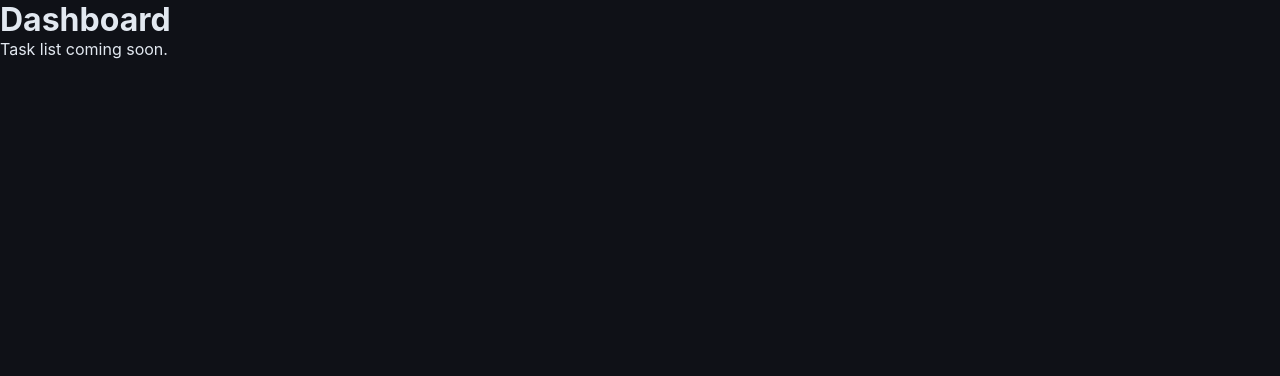
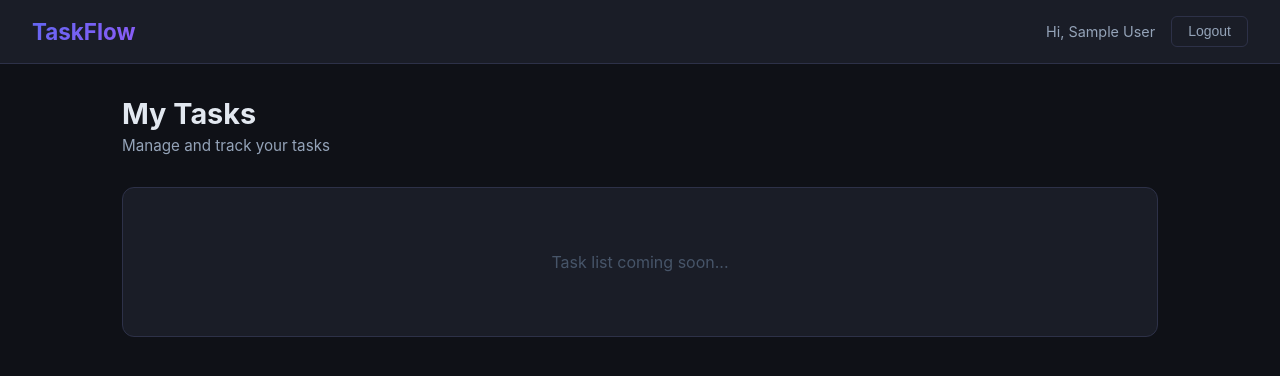
Before and after one commit to Munimbaig024/MERN-Task-Management-App, a React (Vite) app in the folder client/: page /dashboard in a window 1280 px wide. Shown: the top 376 px of the page. Built offline with nearby package versions, Linux system fonts and the light colour scheme; sample sign-in values are in the browser's storage.

Commit message:
feat: add dashboard layout and protected route wrapper

```diff
--- a/client/src/App.jsx
+++ b/client/src/App.jsx
@@ -3,6 +3,7 @@ import { BrowserRouter as Router, Routes, Route, Navigate } from 'react-router-d
 import Login from './pages/Login';
 import Register from './pages/Register';
 import Dashboard from './pages/Dashboard';
+import ProtectedRoute from './components/ProtectedRoute';
 
 function App() {
   return (
@@ -11,7 +12,14 @@ function App() {
         <Route path="/" element={<Navigate to="/dashboard" replace />} />
         <Route path="/login" element={<Login />} />
         <Route path="/register" element={<Register />} />
-        <Route path="/dashboard" element={<Dashboard />} />
+        <Route
+          path="/dashboard"
+          element={
+            <ProtectedRoute>
+              <Dashboard />
+            </ProtectedRoute>
+          }
+        />
       </Routes>
     </Router>
   );
--- /dev/null
+++ b/client/src/components/Navbar.jsx
@@ -0,0 +1,32 @@
+import React from 'react';
+import { Link, useNavigate } from 'react-router-dom';
+import { useAuth } from '../context/AuthContext';
+import toast from 'react-hot-toast';
+
+function Navbar() {
+  const { user, logout } = useAuth();
+  const navigate = useNavigate();
+
+  const handleLogout = () => {
+    logout();
+    toast.success('Logged out successfully');
+    navigate('/login');
+  };
+
+  return (
+    <nav className="navbar">
+      <div className="navbar-brand">
+        <Link to="/dashboard">TaskFlow</Link>
+      </div>
+
+      <div className="navbar-user">
+        {user && <span className="navbar-greeting">Hi, {user.name}</span>}
+        <button className="btn-logout" onClick={handleLogout}>
+          Logout
+        </button>
+      </div>
+    </nav>
+  );
+}
+
+export default Navbar;
--- /dev/null
+++ b/client/src/components/ProtectedRoute.jsx
@@ -0,0 +1,20 @@
+import React from 'react';
+import { Navigate } from 'react-router-dom';
+import { useAuth } from '../context/AuthContext';
+
+function ProtectedRoute({ children }) {
+  const { isAuthenticated, loading } = useAuth();
+
+  // Wait until auth state is rehydrated from localStorage
+  if (loading) {
+    return <div className="loading-screen">Loading...</div>;
+  }
+
+  if (!isAuthenticated) {
+    return <Navigate to="/login" replace />;
+  }
+
+  return children;
+}
+
+export default ProtectedRoute;
--- a/client/src/index.css
+++ b/client/src/index.css
@@ -131,3 +131,107 @@ body {
 .auth-footer a:hover {
   text-decoration: underline;
 }
+
+/* Navbar */
+.navbar {
+  display: flex;
+  align-items: center;
+  justify-content: space-between;
+  padding: 1rem 2rem;
+  background: #1a1d27;
+  border-bottom: 1px solid #2d3148;
+  position: sticky;
+  top: 0;
+  z-index: 100;
+}
+
+.navbar-brand a {
+  font-size: 1.4rem;
+  font-weight: 700;
+  background: linear-gradient(135deg, #6366f1, #8b5cf6);
+  -webkit-background-clip: text;
+  -webkit-text-fill-color: transparent;
+  background-clip: text;
+  text-decoration: none;
+}
+
+.navbar-user {
+  display: flex;
+  align-items: center;
+  gap: 1rem;
+}
+
+.navbar-greeting {
+  color: #94a3b8;
+  font-size: 0.9rem;
+}
+
+.btn-logout {
+  background: transparent;
+  border: 1px solid #2d3148;
+  color: #94a3b8;
+  padding: 0.4rem 1rem;
+  border-radius: 6px;
+  cursor: pointer;
+  font-size: 0.875rem;
+  transition: border-color 0.2s, color 0.2s;
+}
+
+.btn-logout:hover {
+  border-color: #6366f1;
+  color: #e2e8f0;
+}
+
+/* Dashboard */
+.dashboard-wrapper {
+  min-height: 100vh;
+  display: flex;
+  flex-direction: column;
+}
+
+.dashboard-main {
+  flex: 1;
+  padding: 2rem;
+  max-width: 1100px;
+  width: 100%;
+  margin: 0 auto;
+}
+
+.dashboard-header {
+  margin-bottom: 2rem;
+}
+
+.dashboard-header h1 {
+  font-size: 1.8rem;
+  font-weight: 700;
+  color: #e2e8f0;
+}
+
+.dashboard-subtitle {
+  color: #94a3b8;
+  margin-top: 0.3rem;
+  font-size: 0.95rem;
+}
+
+.dashboard-content {
+  background: #1a1d27;
+  border: 1px solid #2d3148;
+  border-radius: 12px;
+  padding: 2rem;
+}
+
+.placeholder-text {
+  color: #475569;
+  text-align: center;
+  padding: 2rem 0;
+}
+
+/* Loading screen */
+.loading-screen {
+  min-height: 100vh;
+  display: flex;
+  align-items: center;
+  justify-content: center;
+  color: #94a3b8;
+  font-size: 1rem;
+}
--- a/client/src/pages/Dashboard.jsx
+++ b/client/src/pages/Dashboard.jsx
@@ -1,10 +1,19 @@
 import React from 'react';
+import Navbar from '../components/Navbar';
 
 function Dashboard() {
   return (
-    <div className="page-container">
-      <h1>Dashboard</h1>
-      <p>Task list coming soon.</p>
+    <div className="dashboard-wrapper">
+      <Navbar />
+      <main className="dashboard-main">
+        <div className="dashboard-header">
+          <h1>My Tasks</h1>
+          <p className="dashboard-subtitle">Manage and track your tasks</p>
+        </div>
+        <div className="dashboard-content">
+          <p className="placeholder-text">Task list coming soon...</p>
+        </div>
+      </main>
     </div>
   );
 }
```
